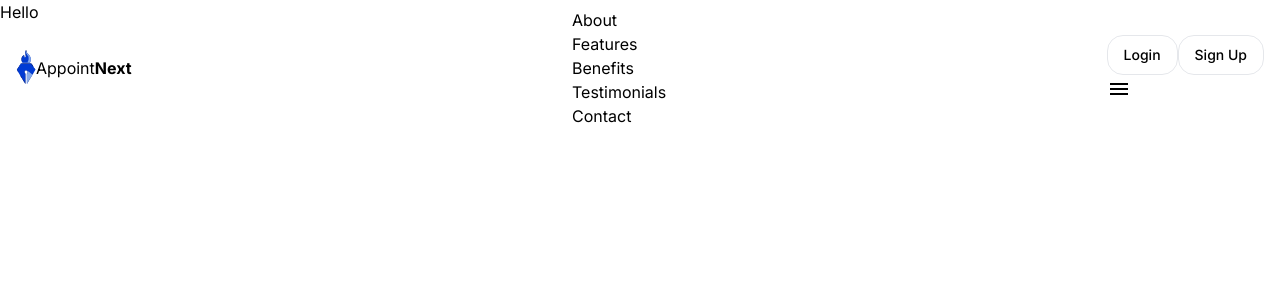
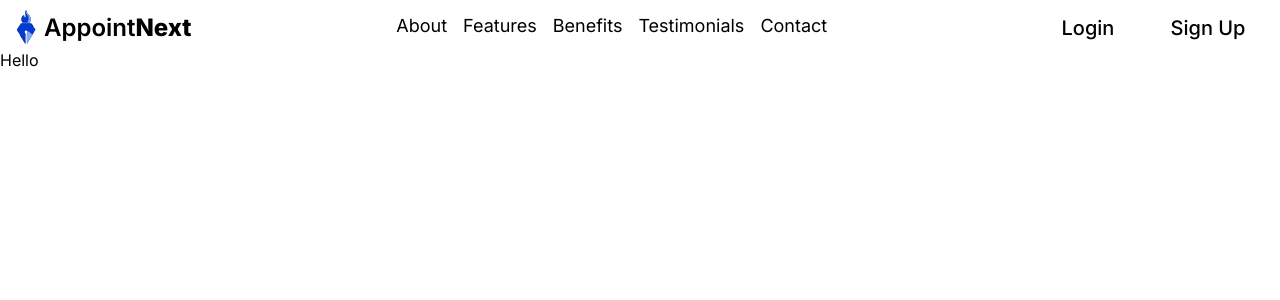
Before and after one commit to AppointNext/appointnext, a Next.js app in the folder client/: page / in a window 1280 px wide. Shown: the top 300 px of the page. Built offline with nearby package versions, Linux system fonts and the light colour scheme.

Commit message:
adding navbar responsive and featured

```diff
--- a/client/package.json
+++ b/client/package.json
@@ -21,6 +21,7 @@
     "next": "14.2.5",
     "react": "^18",
     "react-dom": "^18",
+    "react-icons": "^5.2.1",
     "tailwind-merge": "^2.4.0",
     "tailwindcss-animate": "^1.0.7"
   },
--- a/client/src/app/layout.tsx
+++ b/client/src/app/layout.tsx
@@ -20,7 +20,7 @@ export default function RootLayout({
       <body className={inter.className}>
         <div className="flex flex-col">
           <Navbar />
-          {children}
+          <div className="mt-12">{children}</div>
         </div>
       </body>
     </html>
--- a/client/src/components/own/LogoText.tsx
+++ b/client/src/components/own/LogoText.tsx
@@ -3,13 +3,13 @@ import LogoSVG from "@/assets/logo.svg";
 
 const LogoText = () => {
   return (
-    <div className="flex flex-row items-center">
+    <div className="flex flex-row items-center gap-2">
       <div>
         <Image src="/assets/home/logo.svg" alt="Logo" width={20} height={20} />
       </div>
       <div>
-        <h1>
-          Appoint<span className=" font-bold">Next</span>
+        <h1 className="text-lg lg:text-xl xl:text-2xl 2xl:text-3xl font-semibold">
+          Appoint<span className=" font-extrabold ">Next</span>
         </h1>
       </div>
     </div>
--- a/client/src/components/own/Navbar.tsx
+++ b/client/src/components/own/Navbar.tsx
@@ -1,10 +1,11 @@
 "use client";
 
+import { useEffect, useState } from "react";
+import { motion } from "framer-motion";
 import MenuSharpIcon from "@mui/icons-material/MenuSharp";
 import LogoText from "./LogoText";
 import { Button } from "../ui/button";
 import { BASE_COLOR } from "@/utils/constants";
-import { useState } from "react";
 import Box from "@mui/material/Box";
 import Drawer from "@mui/material/Drawer";
 import List from "@mui/material/List";
@@ -13,8 +14,14 @@ import ListItem from "@mui/material/ListItem";
 import ListItemButton from "@mui/material/ListItemButton";
 import ListItemIcon from "@mui/material/ListItemIcon";
 import ListItemText from "@mui/material/ListItemText";
-import InboxIcon from "@mui/icons-material/MoveToInbox";
-import MailIcon from "@mui/icons-material/Mail";
+import {
+  RiContactsLine,
+  RiStarLine,
+  RiGiftLine,
+  RiHeartLine,
+  RiMailLine,
+} from "react-icons/ri";
+import Link from "next/link";
 
 const options = [
   { name: "About", path: "/about" },
@@ -24,81 +31,136 @@ const options = [
   { name: "Contact", path: "/contact" },
 ];
 
+const icons = [
+  <RiContactsLine />,
+  <RiStarLine />,
+  <RiGiftLine />,
+  <RiHeartLine />,
+  <RiMailLine />,
+];
+
+const drawerVariants = {
+  hidden: { x: "100%" },
+  visible: { x: 0 },
+};
+
+const authButtons = [
+  { name: "Login", path: "/login" },
+  { name: "Sign Up", path: "/signup" },
+];
+
 const Navbar = () => {
   const [open, setOpen] = useState(false);
+  const [prevScrollPos, setPrevScrollPos] = useState(0);
+  const [visible, setVisible] = useState(true);
 
   const toggleDrawer = (newOpen: boolean) => () => {
     setOpen(newOpen);
   };
 
+  useEffect(() => {
+    const handleScroll = () => {
+      const currentScrollPos = window.pageYOffset;
+      setVisible(prevScrollPos > currentScrollPos || currentScrollPos < 10);
+      setPrevScrollPos(currentScrollPos);
+    };
+
+    window.addEventListener("scroll", handleScroll);
+
+    return () => window.removeEventListener("scroll", handleScroll);
+  }, [prevScrollPos]);
+
   const DrawerList = (
     <Box sx={{ width: 220 }} role="presentation" onClick={toggleDrawer(false)}>
       <List>
-        {["Inbox", "Starred", "Send email", "Drafts"].map((text, index) => (
-          <ListItem key={text} disablePadding>
+        {options.map((option, index) => (
+          <ListItem key={option.name} disablePadding>
             <ListItemButton>
-              <ListItemIcon>
-                {index % 2 === 0 ? <InboxIcon /> : <MailIcon />}
-              </ListItemIcon>
-              <ListItemText primary={text} />
+              <ListItemIcon>{icons[index]}</ListItemIcon>
+              <ListItemText primary={option.name} />
             </ListItemButton>
           </ListItem>
         ))}
       </List>
       <Divider />
-      <List>
-        {["All mail", "Trash", "Spam"].map((text, index) => (
-          <ListItem key={text} disablePadding>
-            <ListItemButton>
-              <ListItemIcon>
-                {index % 2 === 0 ? <InboxIcon /> : <MailIcon />}
-              </ListItemIcon>
-              <ListItemText primary={text} />
-            </ListItemButton>
-          </ListItem>
+      <div className="flex flex-col justify-between px-2 gap-2 mt-2">
+        {authButtons.map((button, index) => (
+          <Button
+            key={index}
+            className={`bg-transparent text-black hover:text-[${BASE_COLOR}] rounded-2xl border-[1px] border-[${BASE_COLOR}]`}
+          >
+            {button.name}
+          </Button>
         ))}
-      </List>
+      </div>
     </Box>
   );
 
   return (
-    <nav className="fixed w-full flex flex-row items-center justify-between py-2 px-4">
-      <div>
-        <LogoText />
+    <motion.nav
+      className={`fixed w-full flex flex-row items-center justify-between py-2 px-4 transition-all duration-200 ${
+        visible ? "top-0" : "-top-16"
+      }`}
+    >
+      <div className="mb-2">
+        <Link href="/">
+          <LogoText />
+        </Link>
       </div>
       <div>
-        <ul className="hidden sm:block flex flex-row gap-4">
+        <ul className="hidden sm:flex flex-row gap-4 mb-4">
           {options.map((option) => (
-            <li key={option.name}>
-              <a href={option.path}>{option.name}</a>
+            <li
+              key={option.name}
+              className="text-sm md:text-md xl:text-2xl 2xl:text-3xl relative transition-all duration-200"
+            >
+              <Link
+                href={option.path}
+                className=" hover:underline text-sm lg:text-lg xl:text-lg 2xl:text-2xl relative hover:text-[${BASE_COLOR}]"
+              >
+                {option.name}
+              </Link>
+              {/* Tailwind CSS for hover underline effect */}
+              <style jsx>{`
+                a:hover {
+                  @apply border-b-2 border-[${BASE_COLOR}] p-2;
+                }
+              `}</style>
             </li>
           ))}
         </ul>
       </div>
       <div>
-        <div className="hidden md:block">
-          <Button
-            className={`bg-transparent text-black rounded-2xl border-[1px] hover:border-[${BASE_COLOR}]`}
-          >
-            Login
-          </Button>
-          <Button
-            className={`
-            bg-transparent text-black rounded-2xl border-[1px] hover:border-[${BASE_COLOR}]  `}
-          >
-            Sign Up
-          </Button>
+        <div className="hidden md:flex flex-row gap-2 items-center mb-2">
+          {authButtons.map((button, index) => (
+            <Button
+              key={index}
+              className={`bg-transparent text-black hover:text-[#003CD8] rounded-2xl hover:border-[1px] hover:border-[${BASE_COLOR}]
+                sm:text-sm md:text-md lg:text-xl 2xl:text-2xl w-20 lg:w-24 hover:shadow-md  transition-all duration-200 hvoer:shadow-[${BASE_COLOR}] hover:shadow-[#003CD8] xl:w-28 2xl:w-32
+              `}
+            >
+              {button.name}
+            </Button>
+          ))}
         </div>
         <div>
-          <button onClick={toggleDrawer(true)}>
+          <button onClick={toggleDrawer(true)} className="md:hidden">
             <MenuSharpIcon />
           </button>
           <Drawer anchor="right" open={open} onClose={toggleDrawer(false)}>
-            {DrawerList}
+            <motion.div
+              initial="hidden"
+              animate={open ? "visible" : "hidden"}
+              variants={drawerVariants}
+              transition={{ type: "spring", stiffness: 300, damping: 30 }}
+              style={{ height: "100%", width: 220, overflow: "hidden" }}
+            >
+              {DrawerList}
+            </motion.div>
           </Drawer>
         </div>
       </div>
-    </nav>
+    </motion.nav>
   );
 };
 
```
Also changed, not shown: 1 other file (tests, documents, lock files or other folders).
